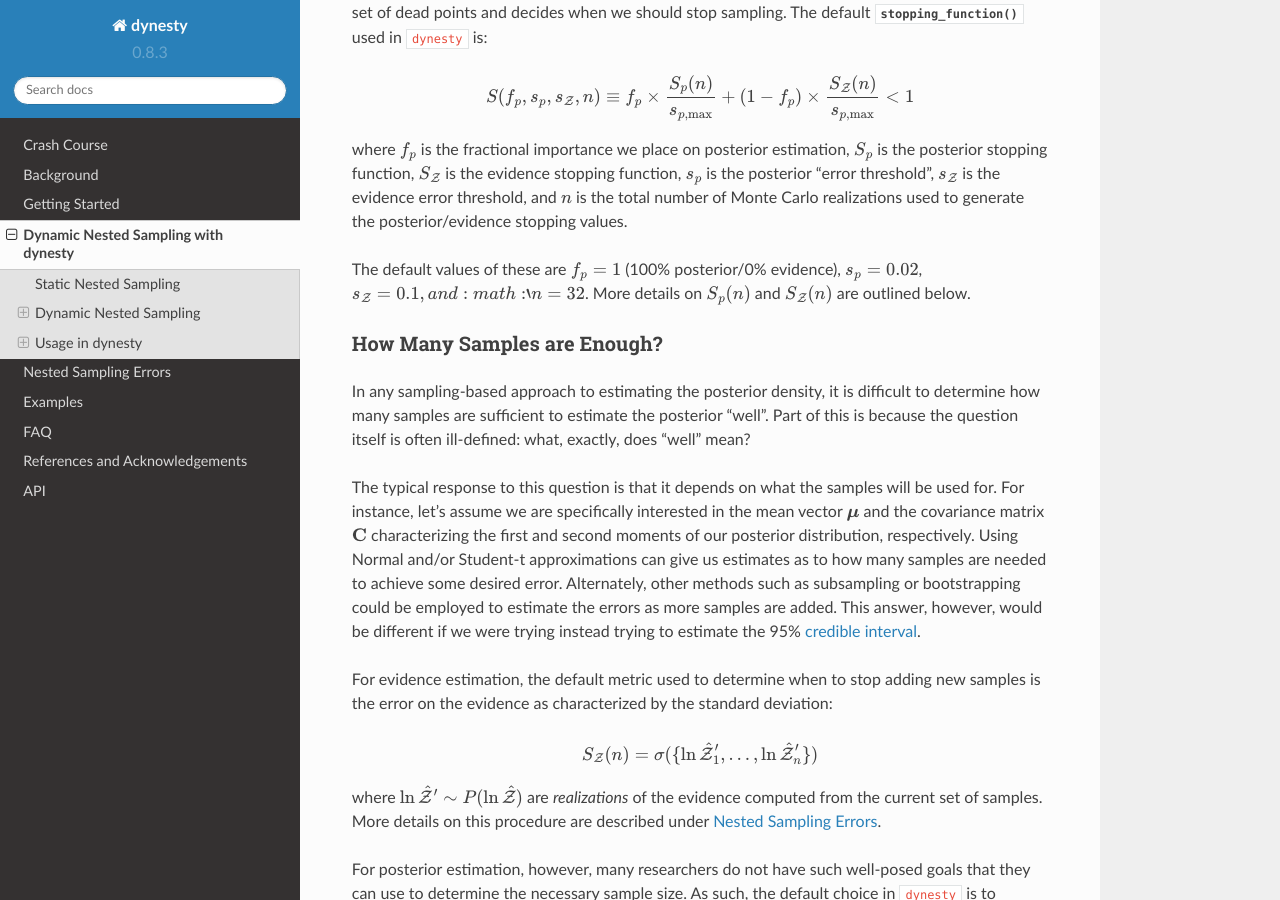
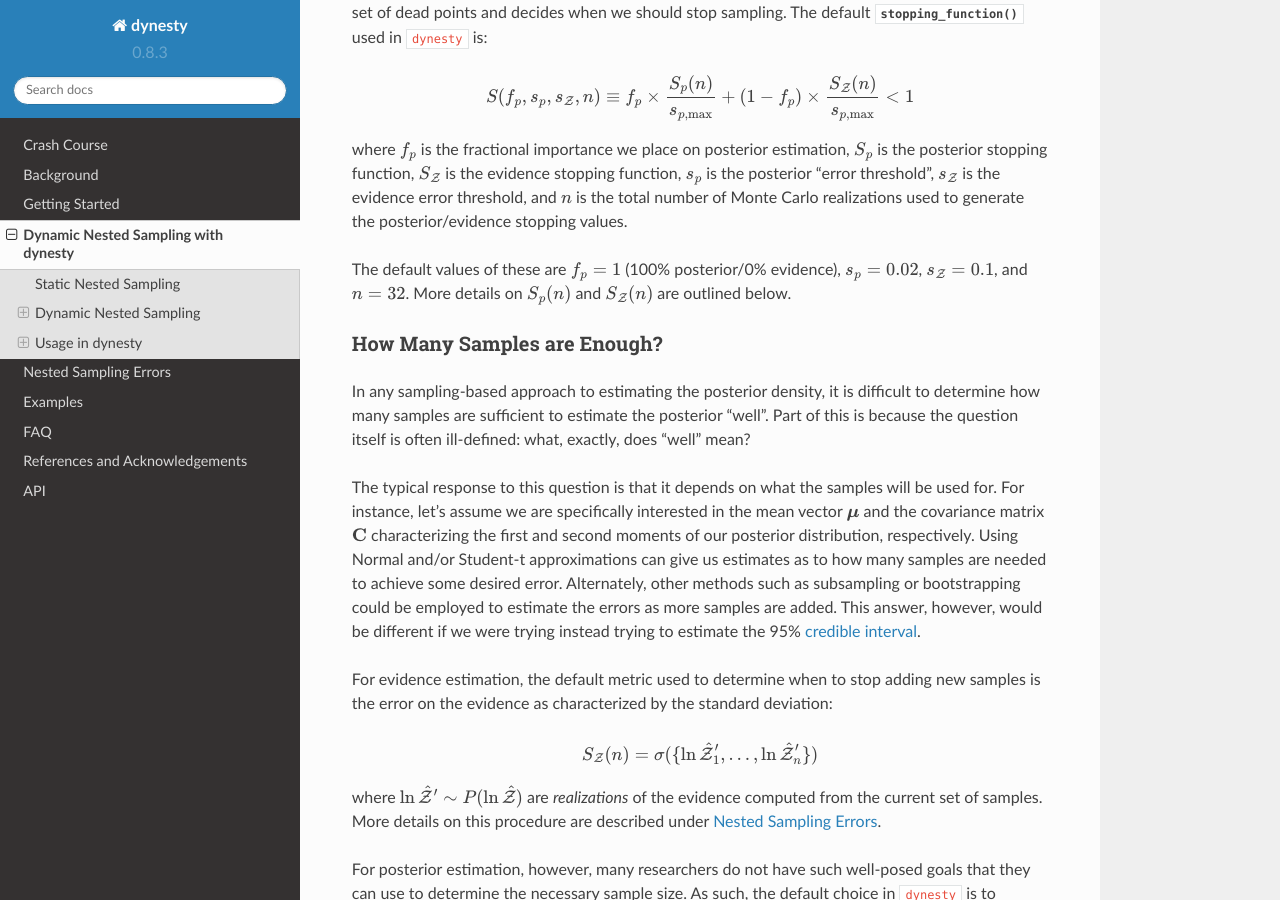
Before and after one commit to joshspeagle/dynesty, a Sphinx documentation site: the page built from docs/source/dynamic.rst, in a window 1280 px wide and 900 px high, scrolled down 3710 px. Built offline with Sphinx 7.4.7 and the Read the Docs theme 2.0.0, drawn with Linux system fonts in a browser that asks for light colours.

Commit message:
Missing `

```diff
--- a/docs/source/dynamic.rst
+++ b/docs/source/dynamic.rst
@@ -200,7 +200,7 @@ used to generate the posterior/evidence stopping values.
 
 
 The default values of these are :math:`f_p = 1` (100% posterior/0% evidence),
-:math:`s_p = 0.02`, :math:`s_{\mathcal{Z}} = 0.1, and :math:`n=32`.
+:math:`s_p = 0.02`, :math:`s_{\mathcal{Z}} = 0.1`, and :math:`n=32`.
 More details on :math:`S_p(n)` and :math:`S_\mathcal{Z}(n)` are outlined below.
 
 How Many Samples are Enough?
```
